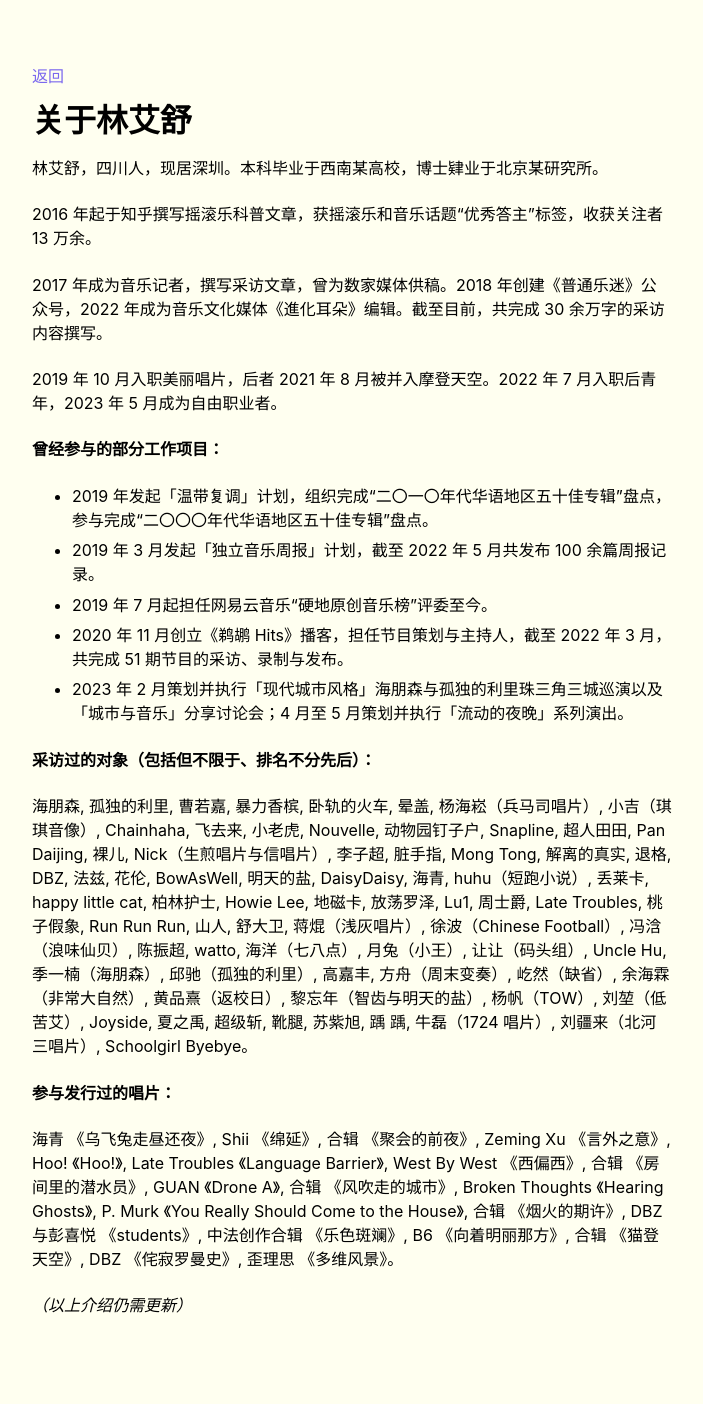
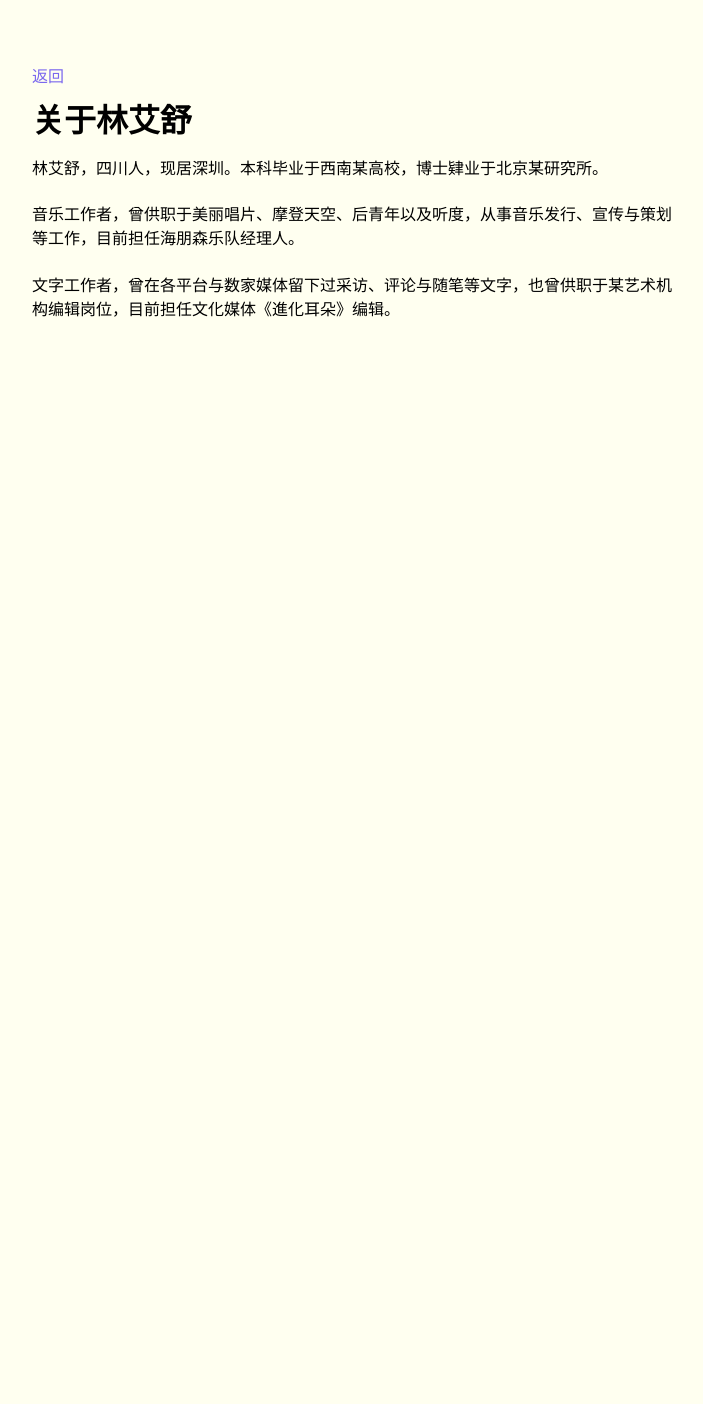
Before and after one commit to salingerlin/salingerlin.github.io, a Jekyll site: the page built from about.md, in a window 1280 px wide. Shown: the whole page, without its empty margins (288-991 px from the left). Built offline with Jekyll 4.4.1, drawn with Linux system fonts in a browser that asks for light colours; after the commit the page ends 900 px from its top, so only the background shows below that.

Commit message:
Update about.md

```diff
--- a/about.md
+++ b/about.md
@@ -5,25 +5,10 @@ title: 关于林艾舒
 
 林艾舒，四川人，现居深圳。本科毕业于西南某高校，博士肄业于北京某研究所。
 
-2016 年起于知乎撰写摇滚乐科普文章，获摇滚乐和音乐话题“优秀答主”标签，收获关注者 13 万余。
+音乐工作者，曾供职于美丽唱片、摩登天空、后青年以及听度，从事音乐发行、宣传与策划等工作，目前担任海朋森乐队经理人。
 
-2017 年成为音乐记者，撰写采访文章，曾为数家媒体供稿。2018 年创建《普通乐迷》公众号，2022 年成为音乐文化媒体《進化耳朵》编辑。截至目前，共完成 30 余万字的采访内容撰写。
+文字工作者，曾在各平台与数家媒体留下过采访、评论与随笔等文字，也曾供职于某艺术机构编辑岗位，目前担任文化媒体《進化耳朵》编辑。
 
-2019 年 10 月入职美丽唱片，后者 2021 年 8 月被并入摩登天空。2022 年 7 月入职后青年，2023 年 5 月成为自由职业者。
+<!-- 海朋森, 孤独的利里, 曹若嘉, 暴力香槟, 卧轨的火车, 晕盖, 杨海崧（兵马司唱片）, 小吉（琪琪音像）, Chainhaha, 飞去来, 小老虎, Nouvelle, 动物园钉子户, Snapline, 超人田田, Pan Daijing, 裸儿, Nick（生煎唱片与信唱片）, 李子超, 脏手指, Mong Tong, 解离的真实, 退格, DBZ, 法兹, 花伦, BowAsWell, 明天的盐, DaisyDaisy, 海青, huhu（短跑小说）, 丢莱卡, happy little cat, 柏林护士, Howie Lee, 地磁卡, 放荡罗泽, Lu1, 周士爵, Late Troubles, 桃子假象, Run Run Run, 山人, 舒大卫, 蒋焜（浅灰唱片）, 徐波（Chinese Football）, 冯浛（浪味仙贝）, 陈振超, watto, 海洋（七八点）, 月兔（小王）, 让让（码头组）, Uncle Hu, 季一楠（海朋森）, 邱驰（孤独的利里）, 高嘉丰, 方舟（周末变奏）, 屹然（缺省）, 余海霖（非常大自然）, 黄品熹（返校日）, 黎忘年（智齿与明天的盐）, 杨帆（TOW）, 刘堃（低苦艾）, Joyside, 夏之禹, 超级斩, 靴腿, 苏紫旭, 踽 踽, 牛磊（1724 唱片）, 刘疆来（北河三唱片）, Schoolgirl Byebye。 -->
 
-**曾经参与的部分工作项目：**
-* 2019 年发起「温带复调」计划，组织完成“二〇一〇年代华语地区五十佳专辑”盘点，参与完成“二〇〇〇年代华语地区五十佳专辑”盘点。
-* 2019 年 3 月发起「独立音乐周报」计划，截至 2022 年 5 月共发布 100 余篇周报记录。
-* 2019 年 7 月起担任网易云音乐“硬地原创音乐榜”评委至今。
-* 2020 年 11 月创立《鹈鹕 Hits》播客，担任节目策划与主持人，截至 2022 年 3 月，共完成 51 期节目的采访、录制与发布。
-* 2023 年 2 月策划并执行「现代城市风格」海朋森与孤独的利里珠三角三城巡演以及「城市与音乐」分享讨论会；4 月至 5 月策划并执行「流动的夜晚」系列演出。
-
-**采访过的对象（包括但不限于、排名不分先后）：**
-
-海朋森, 孤独的利里, 曹若嘉, 暴力香槟, 卧轨的火车, 晕盖, 杨海崧（兵马司唱片）, 小吉（琪琪音像）, Chainhaha, 飞去来, 小老虎, Nouvelle, 动物园钉子户, Snapline, 超人田田, Pan Daijing, 裸儿, Nick（生煎唱片与信唱片）, 李子超, 脏手指, Mong Tong, 解离的真实, 退格, DBZ, 法兹, 花伦, BowAsWell, 明天的盐, DaisyDaisy, 海青, huhu（短跑小说）, 丢莱卡, happy little cat, 柏林护士, Howie Lee, 地磁卡, 放荡罗泽, Lu1, 周士爵, Late Troubles, 桃子假象, Run Run Run, 山人, 舒大卫, 蒋焜（浅灰唱片）, 徐波（Chinese Football）, 冯浛（浪味仙贝）, 陈振超, watto, 海洋（七八点）, 月兔（小王）, 让让（码头组）, Uncle Hu, 季一楠（海朋森）, 邱驰（孤独的利里）, 高嘉丰, 方舟（周末变奏）, 屹然（缺省）, 余海霖（非常大自然）, 黄品熹（返校日）, 黎忘年（智齿与明天的盐）, 杨帆（TOW）, 刘堃（低苦艾）, Joyside, 夏之禹, 超级斩, 靴腿, 苏紫旭, 踽 踽, 牛磊（1724 唱片）, 刘疆来（北河三唱片）, Schoolgirl Byebye。
-
-**参与发行过的唱片：**
-
-海青 《乌飞兔走昼还夜》, Shii 《绵延》, 合辑 《聚会的前夜》, Zeming Xu 《言外之意》, Hoo! 《Hoo!》, Late Troubles 《Language Barrier》, West By West 《西偏西》, 合辑 《房间里的潜水员》, GUAN 《Drone A》, 合辑 《风吹走的城市》, Broken Thoughts 《Hearing Ghosts》, P. Murk 《You Really Should Come to the House》, 合辑 《烟火的期许》, DBZ 与彭喜悦 《students》, 中法创作合辑 《乐色斑斓》, B6 《向着明丽那方》, 合辑 《猫登天空》, DBZ 《侘寂罗曼史》, 歪理思 《多维风景》。
-
-<i>（以上介绍仍需更新）</i>
+<!-- 海青 《乌飞兔走昼还夜》, Shii 《绵延》, 合辑 《聚会的前夜》, Zeming Xu 《言外之意》, Hoo! 《Hoo!》, Late Troubles 《Language Barrier》, West By West 《西偏西》, 合辑 《房间里的潜水员》, GUAN 《Drone A》, 合辑 《风吹走的城市》, Broken Thoughts 《Hearing Ghosts》, P. Murk 《You Really Should Come to the House》, 合辑 《烟火的期许》, DBZ 与彭喜悦 《students》, 中法创作合辑 《乐色斑斓》, B6 《向着明丽那方》, 合辑 《猫登天空》, DBZ 《侘寂罗曼史》, 歪理思 《多维风景》。 -->
```
